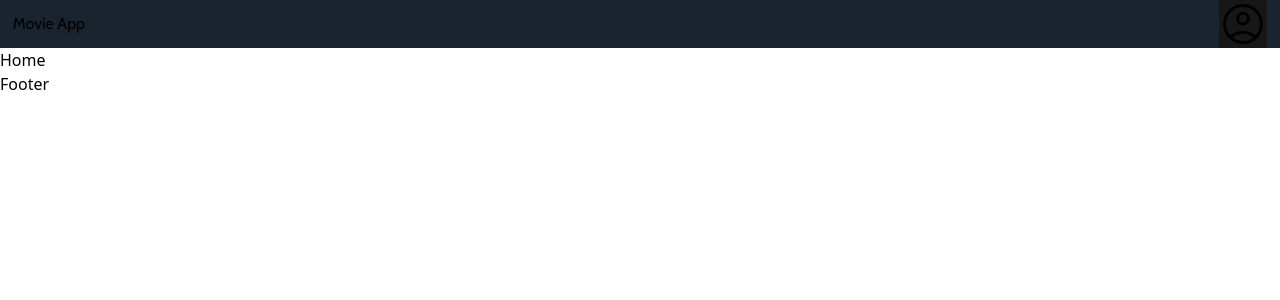
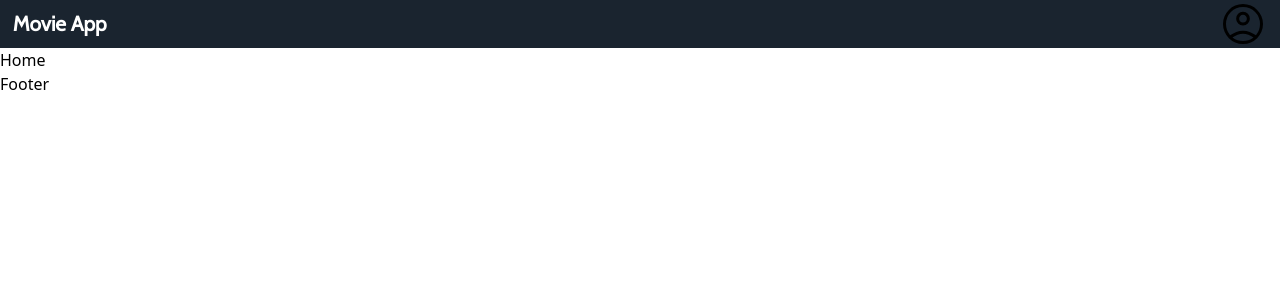
Before and after one commit to ericjay1452/omdb-app, a React (Create React App) app: page / in a window 1280 px wide. Shown: the top 300 px of the page. Built offline with nearby package versions, Linux system fonts and the light colour scheme.

Commit message:
Started working on my header

```diff
--- a/src/COMPONENTS/header/Header.js
+++ b/src/COMPONENTS/header/Header.js
@@ -14,7 +14,7 @@ const Header = () => {
               </Link>
             </li>
 
-            <li className='bg-neutral-900'>
+            <li>
            <Link to="/">
            <img src= {User} alt = "user" className='max-w-full'/>
            </Link>
--- a/src/COMPONENTS/header/Header.scss
+++ b/src/COMPONENTS/header/Header.scss
@@ -12,5 +12,15 @@
     justify-content: space-between;
     align-items: center;
     padding: 0 .8rem 0 .8rem;
-    width: auto;
 }
+
+.nav_list li {
+    font-size: 1.3rem;
+    font-weight: bold;
+    font-style: normal;
+}
+
+.nav_list li a {
+    color: white;
+    display: block;
+}
```
